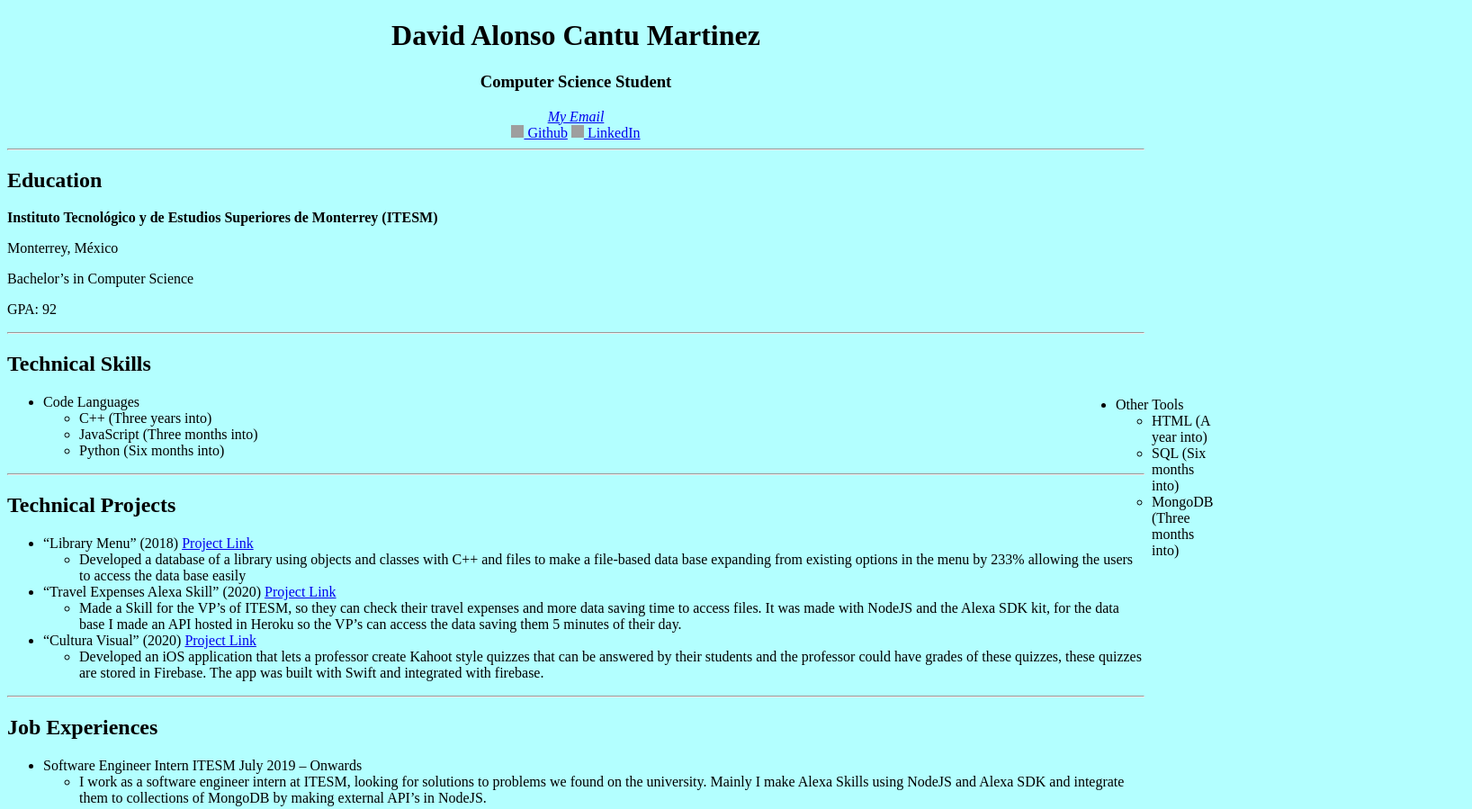
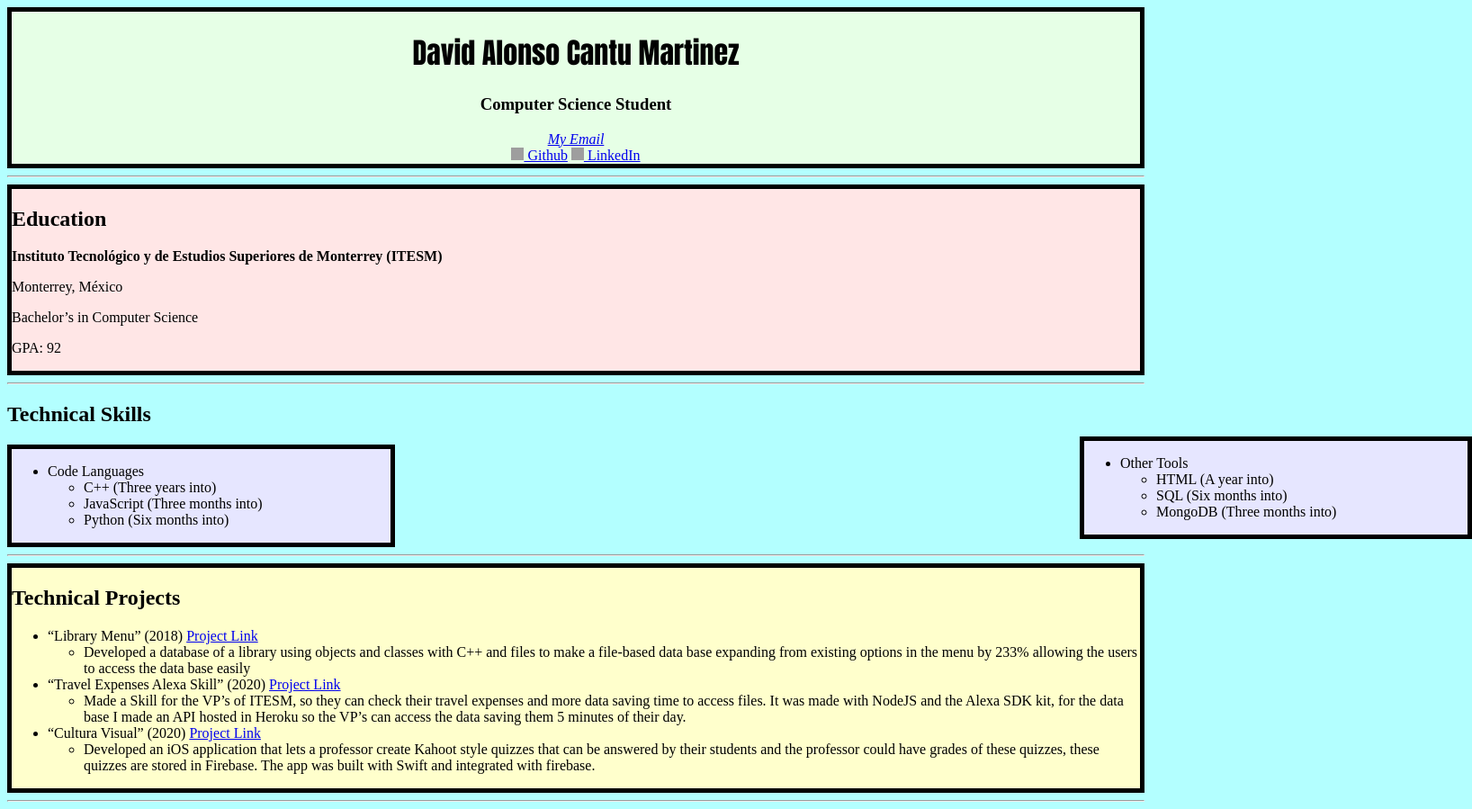
Before and after one commit to codyvi/Lab2.1, a plain HTML site: page index.html in a window 1280 px wide. Shown: the top 899 px of the page at 90% size, 1636 px wide, since content can reach past the window. Drawn offline with Linux system fonts and the light colour scheme; grey boxes are pictures that could not be loaded.

Commit message:
Finished this lab part

```diff
--- a/index.html
+++ b/index.html
@@ -7,8 +7,8 @@
     <title>Resume</title>
 </head>
 <body>
-    <header style="text-align: center;">
-        <h1>David Alonso Cantu Martinez</h1>
+    <header id="cabeza" style="text-align: center;">
+        <h1 id="name">David Alonso Cantu Martinez</h1>
         <h3>Computer Science Student</h3>
         <address> <a href="mailto:davidcantumartinez@gmail.com">My Email</a>
         </address>
@@ -24,7 +24,7 @@
     <hr/>
     <main>
 
-    <section>
+    <section id="educacion">
         <h2>Education</h2>
 
         <p>
@@ -44,9 +44,9 @@
 
     <hr/>
 
-    <section>
+    <section id="tskills">
         <h2>Technical Skills</h2>
-
+    <div id="lenguajes">
         <ul>
             <li>Code Languages</li>
             <ul>
@@ -55,8 +55,9 @@
                 <li>Python (Six months into)</li>
             </ul>
         </ul>
+    </div>
 
-        <div style = "position:absolute; left:1200px; top:425px;">
+        <div id="other">
             <ul>
                 <li>Other Tools</li>
                 <ul>
@@ -72,7 +73,7 @@
 
     <hr/>
 
-    <section>
+    <section id="tp">
         <h2>Technical Projects</h2>
         <ul>
             <li>
@@ -114,7 +115,7 @@
 
     <hr/>
 <footer>
-    <section>
+    <section id="je">
         <h2>Job Experiences </h2>
         <ul>
             <li>Software Engineer Intern ITESM July 2019 – Onwards
--- a/style.css
+++ b/style.css
@@ -1,3 +1,59 @@
 body{
     background: #b3ffff;
+    font-size: 16px;
 }
+
+#name{
+    font-family: Impact, Charcoal, sans-serif;
+    font-weight: lighter;
+}
+
+#cabeza{
+    border-width: 5px;
+    border-color: black;
+    border-style: solid;
+    background: #e6ffe6;
+}
+
+#lenguajes{
+    border-width: 5px;
+    border-color: black;
+    border-style: solid;
+    background: #e6e6ff;
+    width: 33.3%;
+}
+
+#other{
+    position:absolute;
+    left:1200px;
+    top:485px;
+    border-width: 5px;
+    border-color: black;
+    border-style: solid;
+    background: #e6e6ff;
+    width: 33.3%;
+}
+
+#educacion{
+    background: #ffe6e6;
+}
+
+section{
+    border-width: 5px;
+    border-color: black;
+    border-style: solid;
+}
+
+#tskills{
+    border-width: 0px;
+    border-color: black;
+    border-style: hidden;
+}
+
+#tp{
+    background: #ffffcc;
+}
+
+#je{
+    background: #e4cad9;
+}
```
